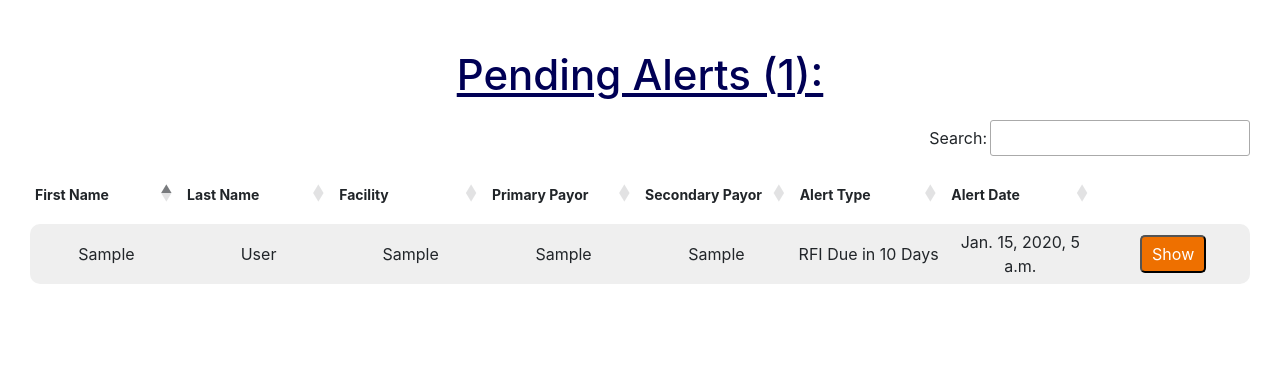
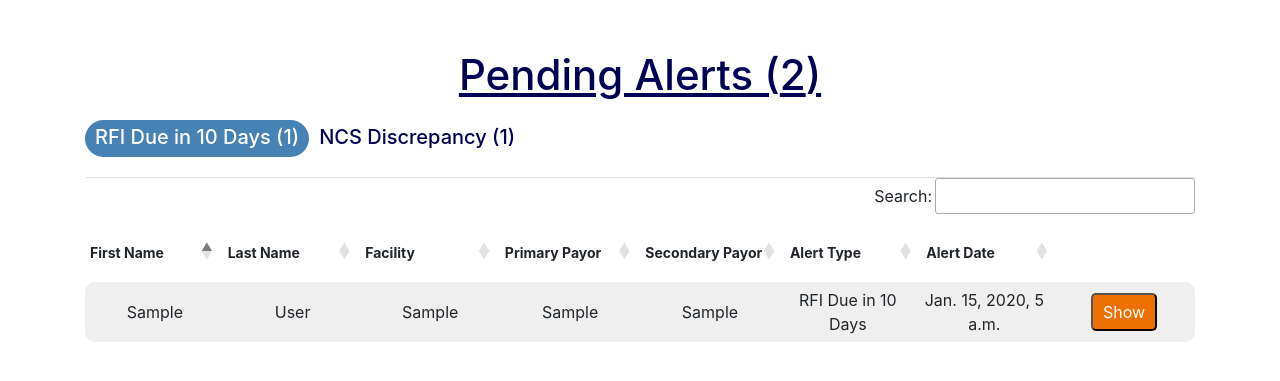
Before and after one commit to vindamle/medicaid-application, a Django app: page /pending_alerts/ in a window 1280 px wide. Shown: the part 70-451 px from the top of the page. Run offline with Django 3.2, Linux system fonts and the light colour scheme; tables that the repository leaves empty hold one stand-in row (values such as "Sample post"); some libraries are stand-ins or nearby versions.

```diff
--- a/app/views.py
+++ b/app/views.py
@@ -50,8 +50,8 @@ class ActivityView(View):
         '''if GET  '''
         facilities =Facility.objects.filter(downstate_upstate__isnull = False )
         new_admission_results = Alert.objects.filter(tracking_status = None, activity_type = 'A')
-        payor_change_results = Alert.objects.filter(activity_type = 'P')
-        discharge_results = Alert.objects.filter(activity_type = 'D')
+        payor_change_results = Alert.objects.filter(tracking_status = None, activity_type = 'P')
+        discharge_results = Alert.objects.filter(tracking_status = None, activity_type = 'D')
         self.payor_change_list = []
         self.new_admission_list = []
         self.discharge_list = []
--- a/static/css/style.css
+++ b/static/css/style.css
@@ -337,6 +337,8 @@ table button {
 }
 
 .residentInfoDiv ul {
+	padding-left: 10px;
+
 	-webkit-column-count: 3; /* Chrome, Safari, Opera */
     -moz-column-count: 3; /* Firefox */
     column-count: 3;
@@ -392,7 +394,7 @@ list-style: none;
 	color: white;
 	width: 150px;
 	left: 50px;
-	position: fixed;
+	position: absolute;
 }
 
 
--- a/templates/pending_alerts.html
+++ b/templates/pending_alerts.html
@@ -1,10 +1,26 @@
 {% extends 'base.html' %}
 
-{% block title %}Pending Alerts{% endblock %}
+{% block title %}Activity{% endblock %}
 
 {% block content %}
-<h3>Pending Alerts (<span class="countSpan" id="pendingAlertsTableCount"></span>):</h3>
-	<table id="pendingAlertsTable">
+<div class="container" id="activityContainer">
+  <h3>Pending Alerts (<span id="totalActivityCount"></span>)</h3>
+  <ul class="nav nav-tabs nav-justified">
+    <li>
+      <a data-toggle="tab" href="#home" class="active show">
+        <h4>RFI Due in 10 Days (<span class="countSpan" id="rfiDueTableCount"></span>)</h4>
+      </a>
+    </li>
+    <li>
+      <a data-toggle="tab" href="#menu1">
+        <h4>NCS Discrepancy (<span class="countSpan" id="ncsDiscrepancyTableCount"></span>)</h4>
+      </a>
+    </li>
+  </ul>
+
+  <div class="tab-content">
+    <div id="home" class="tab-pane in active">
+      <table id="rfiDueTable">
         <thead>
           <tr>
             <th>First Name</th>
@@ -30,8 +46,147 @@
             <td><a href="/show?patient_id={{obj.patient_id}}" class=""><button class="btn-alert">Show</button></a></td>
           </tr>
           {% endfor %}
+
         </tbody>
       </table>
-	<!-- <script type="text/javascript" src="js/index.js"></script> -->
+    </div>
+    <div id="menu1" class="tab-pane fade">
+      <table id="ncsDiscrepancyTable">
+        <thead>
+          <tr>
+            <th>First Name</th>
+            <th>Last Name</th>
+            <th>Facility</th>
+            <th>Primary Payor</th>
+            <th>Secondary Payor</th>
+            <th>Alert Type</th>
+            <th>Alert Date</th>
+            <th class="invisible">Show</th>
+          </tr>
+        </thead>
+        <tbody>
+          {% for obj in list%}
+          <tr>
+            <td>{{obj.first_name}}</td>
+            <td>{{obj.last_name}}</td>
+            <td>{{obj.facility}}</td>
+            <td>{{obj.primary_payor}}</td>
+            <td>{{obj.secondary_payor}}</td>
+            <td>NCS Discrepancy</td>
+            <td>{{obj.activity_date}}</td>
+            <td><a href="/show?patient_id={{obj.patient_id}}" class=""><button class="btn-alert">Show</button></a></td>
+          </tr>
+          {% endfor %}
+
+        </tbody>
+      </table>
+    </div>
+<!-- <div id="menu2" class="tab-pane fade">
+<table id="dischargesTable">
+<thead>
+<tr>
+<th>First Name</th>
+<th>Last Name</th>
+<th>Facility</th>
+<th>Primary Payor</th>
+<th>Secondary Payor</th>
+<th>Discharge Date</th>
+<th class="invisible">Track</th>
+<th class="invisible">Don't Track</th>
+</tr>
+</thead>
+<tbody>
+{% for obj in discharge %}
+<tr id="{{obj.patient_id}}">
+<td>{{obj.first_name}}</td>
+<td>{{obj.last_name}}</td>
+<td>{{obj.facility}}</td>
+<td>{{obj.primary_payor}}</td>
+<td>{{obj.secondary_payor}}</td>
+<td>{{obj.activity_date}}</td>
+<td class="trackBtnCell"><button class="btn-track">Track</button></td>
+<td><button class="btn-ignore">Don't Track</button></td>
+</tr>
+{% endfor %}
+</tbody>
+</table>
+</div> -->
+</div>
+</div>
+
+
+
+
+
+
+
+
+
+<!--
+// $(document).ready(function() {
+
+//        Dtable1 =$('#example').DataTable({
+
+
+
+//          "scrollY":$('#example').closest('.container-fluid').height()+ "px",
+//          "scrollCollapse": true,
+//          "paging":         false,
+//          "columnDefs": [ {
+//             "targets": -1,
+//             "data": null,
+//             "defaultContent": '<button class="getData"type="button">Track</button>  <button class = "ignore" type="button">Ignore</button> '
+//         } ]});
+//        Dtable2 = $('#example2').DataTable({
+//          "scrollY":        "300px",
+//          "scrollCollapse": true,
+//          "paging":         false,
+//          "columnDefs": [ {
+//             "targets": -1,
+//             "data": null,
+//             "defaultContent": '<button class="undo">Undo</button>'
+//         } ]});
+//        var counter = 0;
+
+//     $('#example').on( 'click', '.getData', function () {
+//         var data= Dtable1.row( $(this).parents('tr') ).data();
+//         Dtable1.row( $(this).parents('tr') ).remove().draw();
+//         Dtable2.row.add( [
+//             data[0],
+//             data[0],
+//             data[0],
+//             data[0],
+//             data[0],
+//         ] ).draw( false );
+//         counter++;
+//     } );
+
+//     $('#example').on( 'click', '.ignore', function () {
+//         Dtable1.row( $(this).parents('tr') ).remove().draw();
+
+//     } );
+
+//     $('#example2 tbody').on( 'click', '.undo', function () {
+//       var data= Dtable2.row( $(this).parents('tr') ).data();
+//       Dtable2.row( $(this).parents('tr') ).remove().draw();
+//       Dtable1.row.add( [
+//           data[0],
+//           data[0],
+//           data[0],
+//           data[0],
+//           data[0],
+//       ] ).draw( false );
+
+
+
+//     } );
+// } );
+
+</script> -->
 
 {% endblock %}
+
+{% load static %}
+{% block scripts %}
+<!-- <script src="{% static 'js/activity.js' %}"></script> -->
+{% endblock %}
```
Lines whose indentation alone changed are shown as unchanged.
